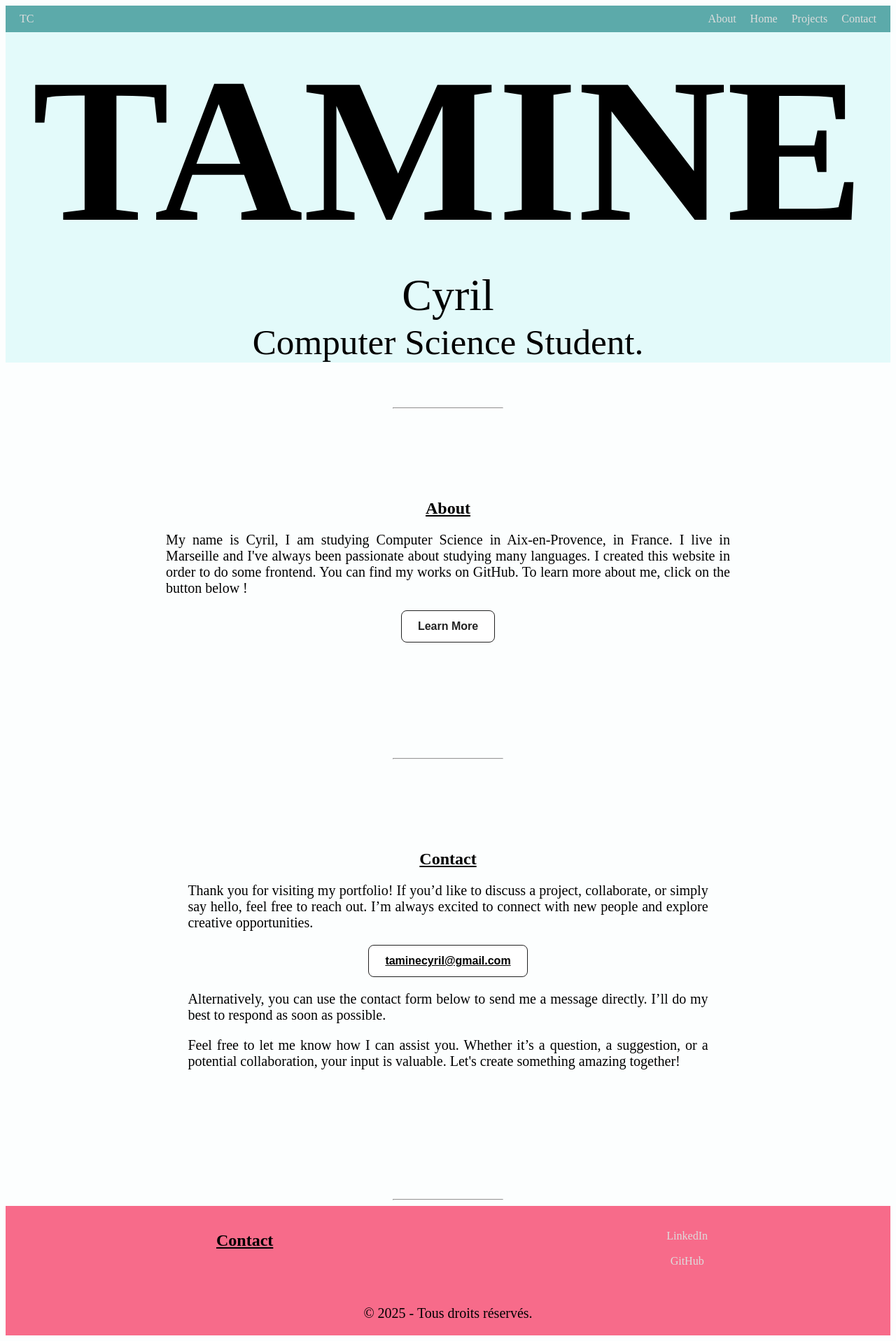
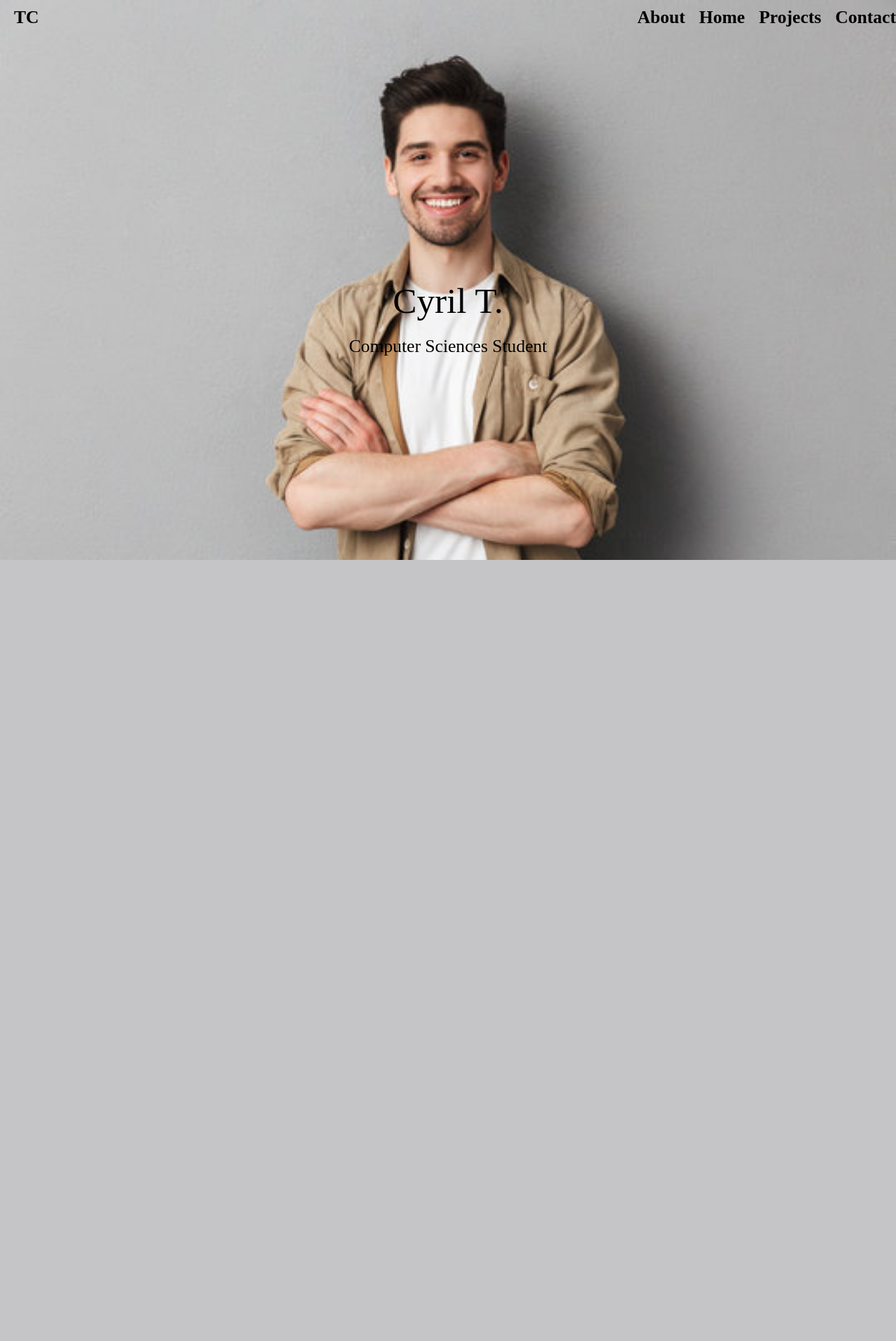
Before and after one commit to TAMINE-CYRIL/SiteWebPerso, a PHP site: page / in a window 1280 px wide. Shown: the whole page at 70% size. After the commit the page ends 800 px from the top, so only its background shows below. Run offline with PHP 8.4, Linux system fonts and the light colour scheme.

Commit message:
Refonte du site et de sa page d'accueil.

```diff
--- /dev/null
+++ b/css/index.css
@@ -0,0 +1,29 @@
+
+
+.banner{
+  background: url("../img/man.jpg");
+  display: flex;
+  flex-direction: column;
+  min-height: 100vh;
+  background-size: cover;
+  align-items: center;
+  width: 100%;
+}
+
+.nom{
+  display: flex;
+  justify-content: center;
+  align-items: center;
+  font-size: 4vw;
+  position: absolute;
+  top: 50%;
+}
+
+.student{
+  display: flex;
+  justify-content: center;
+  align-items: center;
+  font-size: 2vw;
+  position: absolute;
+  top: 60%;
+}
--- /dev/null
+++ b/css/layout.css
@@ -0,0 +1,138 @@
+html{
+  scroll-behavior: smooth;
+}
+
+body{
+  text-align: center;
+  background: #fcfefe;
+  color: #000;
+  height: 100%;
+  display: flex;
+  flex-direction: column;
+  margin: 0;
+
+
+}
+
+hr{
+  top: 0.8em;
+  margin-top: 5vw;
+  animation:         thread 8s infinite;
+}
+
+
+p, h1, h2, h3, h4{
+  color: #000000;
+}
+
+
+h2{
+  text-decoration: underline
+}
+
+h3{
+  font-size: 2vw;
+}
+
+span {
+  color: #000000;
+  display: flex;
+  flex-direction: column;
+
+}
+
+
+footer{
+  background-color: #17577f;
+  height: 100%;
+}
+
+
+footer ul a {
+  text-decoration: none;
+  margin: 0 10px;
+  list-style: none;
+
+}
+
+
+.content{
+  padding:70px;
+}
+
+.navbar {
+  position: fixed;
+  display: flex;
+  justify-content: space-between;
+  align-items: center;
+  padding: 10px;
+  top: 0;
+  width: 100%;
+}
+
+
+.navbar a li{
+  color: #000000;
+  transition: all 0.3s ease;
+  font-size: 2vw;
+  font-weight: bold;
+}
+
+.navbar a li:hover{
+  color: #dddddd;
+
+}
+
+
+.navbar ul {
+  display: flex;
+  list-style: none;
+  margin: 0;
+  padding: 0;
+  width: 100%;
+}
+
+.navbar ul a {
+  text-decoration: none;
+
+  margin: 0 10px;
+}
+
+
+
+.navbar ul .left {
+  margin-right: auto;
+}
+
+
+p{
+  font-size: calc(15px + 0.390625vw);
+  text-align: justify;
+  margin-left: 15%;
+  margin-right: 15%;
+}
+
+a{
+  color: black;
+}
+
+button {
+  background-color: #FFFFFF;
+  border: 1px solid #222222;
+  border-radius: 8px;
+  box-sizing: border-box;
+  color: #222222;
+  cursor: pointer;
+  display: inline-block;
+  font-size: 16px;
+  font-weight: 600;
+  outline: none;
+  padding: 13px 23px;
+  text-align: center;
+  transition: all 0.3s ease;
+}
+
+
+button:hover{
+  font-size: 20px;
+}
--- a/css/style.css
+++ b/css/style.css
@@ -1,22 +1,4 @@
-html{
-  scroll-behavior: smooth;
-}
 
-body{
-  text-align: center;
-  background: #fcfefe;
-  color: #000;
-  height: 100%;
-  display: flex;
-  flex-direction: column;
-
-}
-
-hr{
-  top: 0.8em;
-  margin-top: 5vw;
-  animation:         thread 8s infinite;
-}
 
 @keyframes thread {
   0%   { width: 90%; }
@@ -25,32 +7,9 @@ hr{
   100% { width: 90%; }
 }
 
-.part{
-  margin:8%
-}
 
-p, h1, h2, h3, h4{
-  color: #000000;
-}
 
-h2{
-text-decoration: underline
-}
 
-h3{
-  font-size: 2vw;
-}
-
-p{
-  font-size: calc(15px + 0.390625vw);
-  text-align: justify;
-  margin-left: 15%;
-  margin-right: 15%;
-}
-
-a{
-color: black;
-}
 
 
 .description{
@@ -60,124 +19,16 @@ color: black;
 
 }
 
-.nom{
-  display: flex;
-  flex-direction: column;
-  align-items: center;
-  width: 100%;
-  background-color: #e3fafa;
-}
-
-span {
-  color: #000000;
-  display: flex;
-  flex-direction: column;
-
-}
-
-.big{
-  font-size: 23vw;
-  font-weight: bold;
-  }
-
-.little{
-  font-size: 5vw;
-
-}
 
 .dev{
   font-size: 4vw;
 }
 
 
-a li{
-  color: #DDDDDD;
-  transition: all 0.3s ease;
-
-}
-
-
-li:hover{
-  color: white;
-  font-size: 18px;
-  text-decoration: underline;
-}
-
-
-.navbar {
-  background-color: #5caaaa;
-  display: flex;
-  justify-content: space-between;
-  align-items: center;
-  padding: 10px;
-  scroll-behavior: smooth;
-
-}
-
-
-
-
-
-.navbar ul {
-  display: flex;
-  list-style: none;
-  margin: 0;
-  padding: 0;
-  width: 100%;
-}
-
-.navbar ul a {
-  text-decoration: none;
-
-  margin: 0 10px;
-}
-
-footer{
-  background-color: #f76b8a;
-  height: 100%;
-}
-
-
-footer ul a {
-  text-decoration: none;
-  margin: 0 10px;
-  list-style: none;
-
-}
-
-
-.navbar ul .left {
-  margin-right: auto;
-}
-
-.navbar ul li {
-  display: inline-block;
-}
-
 .li:hover{
   font-size: 12px;
 }
 
-button {
-  background-color: #FFFFFF;
-  border: 1px solid #222222;
-  border-radius: 8px;
-  box-sizing: border-box;
-  color: #222222;
-  cursor: pointer;
-  display: inline-block;
-  font-size: 16px;
-  font-weight: 600;
-  outline: none;
-  padding: 13px 23px;
-  text-align: center;
-  transition: all 0.3s ease;
-}
-
-
-button:hover{
-  font-size: 20px;
-}
 
 
 
--- a/index.html
+++ b/index.html
@@ -1,17 +1,18 @@
 <!doctype html>
-<html class="no-js" lang="en">
+<html lang="en">
 
 <head>
   <meta charset="utf-8">
   <meta name="viewport" content="width=device-width, initial-scale=1">
   <title>Cyril's Portfolio</title>
-  <link rel="stylesheet" href="css/style.css">
+  <link rel="stylesheet" href="css/layout.css">
+  <link rel="stylesheet" href="css/index.css">
+
   <meta name="description" content="A website made by Cyril T., studying Computer Sciences in AMU.">
 
 </head>
 
 <body>
-
 
 
 <section class="navbar" id="navbar">
@@ -25,63 +26,15 @@
 
 </section>
 
-<section class="nom">
-<span class="big">TAMINE</span>
-<span class="little">Cyril</span>
-  <span class="dev">Computer Science Student.</span>
 
-</section>
-<hr>
+<section class="banner">
+  <span class="nom" onmouseover="welcome()">Cyril T.</span>
+  <span class="student">Computer Sciences Student</span>
 
-<section class="part" id="about">
-<h2>About</h2>
-<p class="description">My name is Cyril, I am studying Computer Science in Aix-en-Provence, in France.
-  I live in Marseille and I've always been passionate about studying many languages. I created this website in order
-  to do some frontend. You can find my works on GitHub. To learn more about me, click on the button below !
-
-</p>
-
-
-<a href="about.html"><button>Learn More</button></a>
 </section>
 
 
-
-<hr>
-
-<section class="part" id="contact">
-  <h2>Contact</h2>
- <p>Thank you for visiting my portfolio! If you’d like to discuss a project, collaborate, or simply say hello,
-   feel free to reach out. I’m always excited to connect with new people and explore creative opportunities.</p>
-  <button><a href="mailto:taminecyril@gmail.com">taminecyril@gmail.com</a></button>
-
-  <p>Alternatively, you can use the contact form below to send me a message directly. I’ll do my best to respond
-    as soon as possible.</p>
-  <p>Feel free to let me know how I can assist you. Whether it’s a question, a suggestion, or a potential collaboration,
-    your input is valuable. Let's create something amazing together!</p>
-</section>
-
-<hr>
-
-<footer>
-
-  <section class="info">
-  <ul>
-    <h2>Contact</h2>
-
-  </ul>
-
-  <ul>
-    <a href="https://www.linkedin.com/in/cyril-tamine-9068642b4/"><li>LinkedIn </li></a>
-    <a href="https://github.com/Xanooo"><li>GitHub</li></a>
-  </ul>
-  </section>
-
-  <p class="signature">© 2025 - Tous droits réservés.</p>
-
-
-</footer>
-
+<script src="js/intro.js"></script>
 </body>
 
 </html>
--- /dev/null
+++ b/js/intro.js
@@ -0,0 +1,8 @@
+
+
+function welcome(){
+  let title = document.getElementsByClassName("nom")[0];
+  let title2 = document.getElementsByClassName("student")[0];
+  title.textContent = "Welcome !";
+  title2.style.display = "none";
+}
```
Also changed, not shown: other parts of css/style.css (+41 -0 lines), about.html (+12 -12 lines), contact.html (+26 -14 lines), project.html (+12 -11 lines), css/contact.css (added), img/man.jpg (added).
